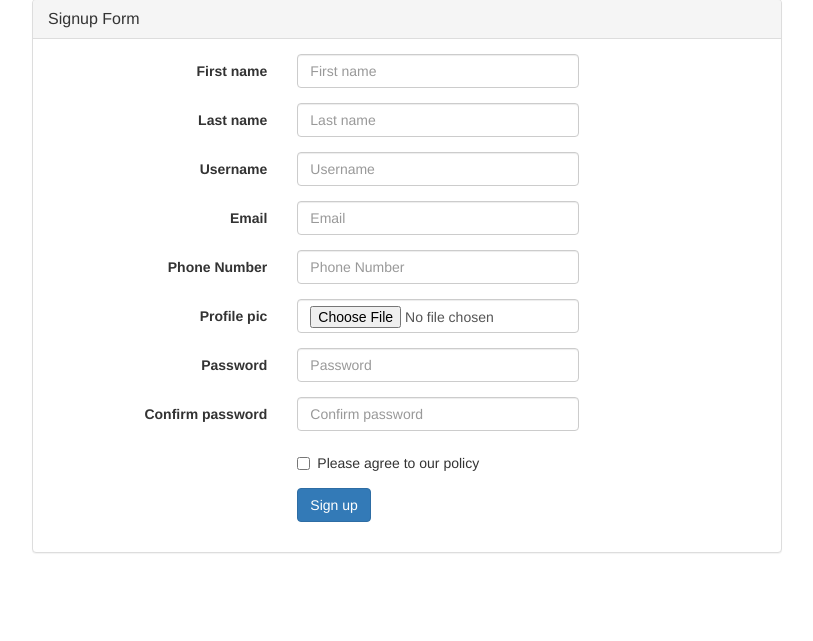
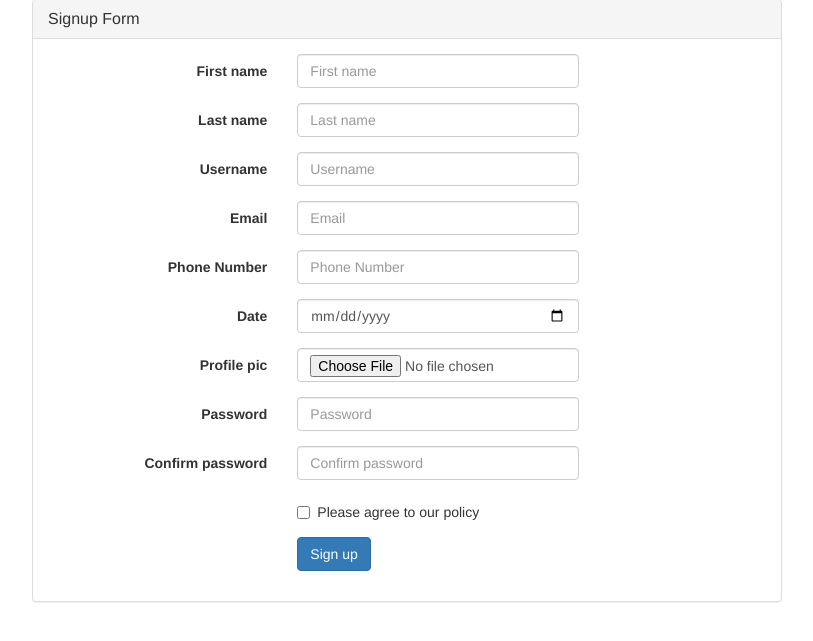
Before and after one commit to daljit2192/lab1, a PHP site: page / in a window 1280 px wide. Shown: the part 71-712 px from the top of the page, without its empty margins (233-1046 px from the left). Run offline with PHP 8.4, Linux system fonts and the light colour scheme.

Commit message:
4 html validations

```diff
--- a/index.php
+++ b/index.php
@@ -21,49 +21,56 @@
                                 <div class="form-group">
                                     <label class="col-sm-4 control-label" for="firstname">First name</label>
                                     <div class="col-sm-5">
-                                        <input type="text" class="form-control" id="firstname" name="firstname" placeholder="First name" />
+                                        <input type="text" class="form-control" id="firstname" name="firstname" placeholder="First name" required/>
                                     </div>
                                 </div>
 
                                 <div class="form-group">
                                     <label class="col-sm-4 control-label" for="lastname">Last name</label>
                                     <div class="col-sm-5">
-                                        <input type="text" class="form-control" id="lastname" name="lastname" placeholder="Last name" />
+                                        <input type="text" class="form-control" id="lastname" name="lastname" placeholder="Last name" required/>
                                     </div>
                                 </div>
 
                                 <div class="form-group">
                                     <label class="col-sm-4 control-label" for="username">Username</label>
                                     <div class="col-sm-5">
-                                        <input type="text" class="form-control" id="username" name="username" placeholder="Username" />
+                                        <input type="text" class="form-control" id="username" name="username" placeholder="Username" required/>
                                     </div>
                                 </div>
 
                                 <div class="form-group">
                                     <label class="col-sm-4 control-label" for="email">Email</label>
                                     <div class="col-sm-5">
-                                        <input type="text" class="form-control" id="email" name="email" placeholder="Email" />
+                                        <input type="email" class="form-control" id="email" name="email" placeholder="Email" required/>
                                     </div>
                                 </div>
 
                                 <div class="form-group">
                                     <label class="col-sm-4 control-label" for="email">Phone Number</label>
                                     <div class="col-sm-5">
-                                        <input type="text" class="form-control" id="phone_number" name="phone_number" placeholder="Phone Number"  />
+                                        <input type="text" class="form-control" id="phone_number" name="phone_number" placeholder="Phone Number" minlength="10" maxlength="10" required />
+                                    </div>
+                                </div>
+                                <div class="form-group">
+                                    <label class="col-sm-4 control-label">Date</label>
+                                    <div class="col-sm-5">
+                                        <input type="date" class="form-control" name="bday" required pattern="\d{4}-\d{2}-\d{2}" min="2020-11-01">
+                                    <span class="validity"></span>
                                     </div>
                                 </div>
 
                                 <div class="form-group">
                                     <label class="col-sm-4 control-label" for="email">Profile pic</label>
                                     <div class="col-sm-5">
-                                        <input type="file" class="form-control" id="profile_pic" name="profile_pic" accept="doc,pdf,rtf,docx" />
+                                        <input type="file" class="form-control" id="profile_pic" name="profile_pic" accept="doc,pdf,rtf,docx" required />
                                     </div>
                                 </div>
 
                                 <div class="form-group">
                                     <label class="col-sm-4 control-label" for="password">Password</label>
                                     <div class="col-sm-5">
-                                        <input type="password" class="form-control" id="password" name="password" placeholder="Password" />
+                                        <input type="password" class="form-control" id="password" name="password" placeholder="Password" required />
                                     </div>
                                 </div>
 
@@ -78,7 +85,7 @@
                                     <div class="col-sm-5 col-sm-offset-4">
                                         <div class="checkbox">
                                             <label>
-                                                <input type="checkbox" id="agree" name="agree" value="agree" />Please agree to our policy
+                                                <input type="checkbox" id="agree" name="agree" value="agree" required />Please agree to our policy
                                             </label>
                                         </div>
                                     </div>
```
